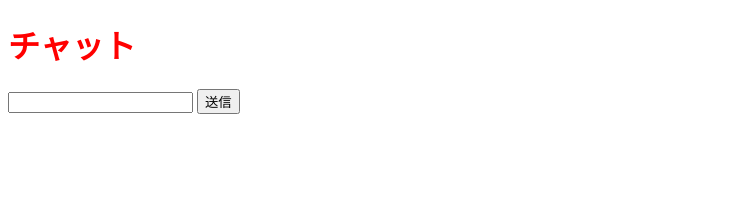
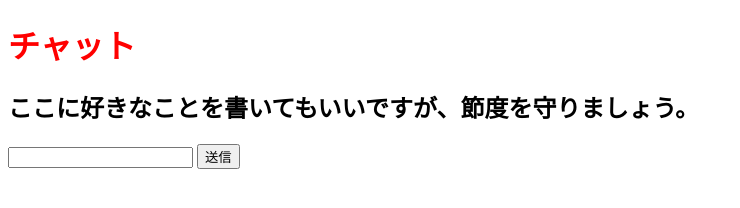
Before and after one commit to YutaSuzuki1219/chatting-app, a website: page index.html in a window 1280 px wide. Shown: the whole page, without its empty margins (0-740 px from the left). Drawn offline with Linux system fonts and the light colour scheme.

Commit message:
ｈ２を追加

```diff
--- a/index.html
+++ b/index.html
@@ -7,6 +7,7 @@
   </head>
   <body>
     <h1 class="app-title">チャット</h1>
+    <h2>ここに好きなことを書いてもいいですが、節度を守りましょう。</h2>
     <ul>
       <!-- posts -->
     </ul>
```
